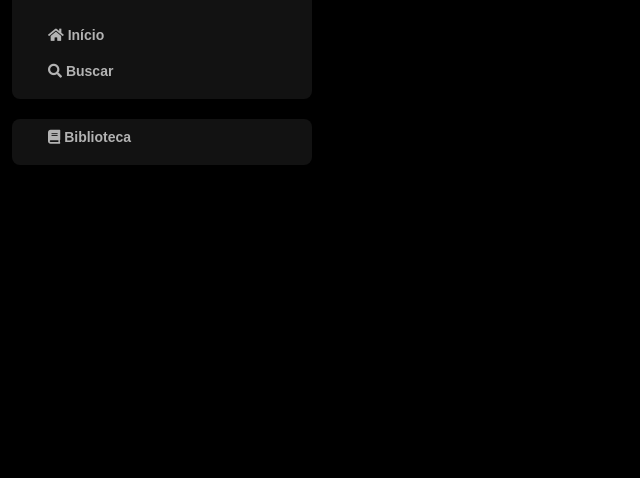
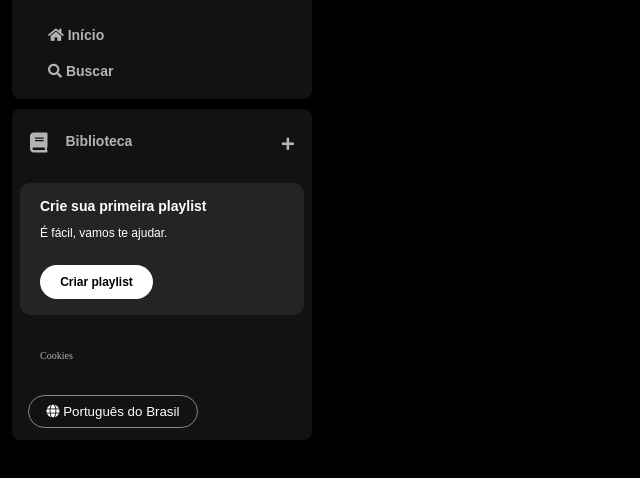
Before and after one commit to Dunstere/ImersaoFrontEnd, a plain HTML site: page index.html in a window 1280 px wide. Shown: the part 74-552 px from the top of the page, without its empty margins (0-640 px from the left). Drawn offline with Linux system fonts and the light colour scheme.

Commit message:
Aula 3 da Imersão Alura Front End

```diff
--- a/index.html
+++ b/index.html
@@ -11,6 +11,7 @@
 </head>
 <body>
     <div class="sidebar">
+
         <nav class="sidebar__navigation">
             <div class="logo">
                 <a href="">
@@ -18,7 +19,6 @@
                 </a>
             </div>
 
-            <div>
             <ul>
                 <li>
                     <a href="">
@@ -33,20 +33,38 @@
                     </a>
                 </li>
             </ul>
-            </div>
         </nav>
 
-        <div>
-            <nav class="sidebar__navigation__biblioteca">
-                <ul>
-                    <li>
-                        <a href="#">
+        <div class="library">
+            <div class="library__content">
+                <button class="library__button">
                     <span class="fa fa-book"></span>
                     <span>Biblioteca</span>
-                        </a>
-                    </li>
-                </ul>
-            </nav>
+                </button>
+                <span class=" fa fa-plus"></span>
+            </div>
+
+            <section class="section-playlist">
+                <div class="section-playlist__content">
+                    <span class="text title">Crie sua primeira playlist</span>
+                    <span class="text subtitle">É fácil, vamos te ajudar.</span>
+                    <button class="section-playlist__button">
+                        <span>Criar playlist</span>
+                    </button>
+                </div>
+            </section>
+
+            <div class="cookies">
+                <a href="#">Cookies</a>
+            </div>
+
+            <div class="languages">
+                <button class="languages__button">
+                    <span class="fa fa-globe"></span>
+                    <span>Português do Brasil</span>
+                </button>
+            </div>
+
         </div>
     </div>
 </body>
--- a/style.css
+++ b/style.css
@@ -19,13 +19,6 @@ h1 {
     background-color: #121212;
     border-radius: 8px;
     padding: 16px 0 0 16px;
-    margin-bottom: 10px;
-}
-
-.sidebar__navigation__biblioteca {
-    background-color: #121212;
-    border-radius: 8px;
-    padding: 0 0 0 16px;
     margin-bottom: 10px;
 }
 
@@ -56,3 +49,125 @@ h1 {
     font-size: 14px;
     font-family: "DM Sans", sans-serif;
 }
+
+.library {
+    background-color: #121212;
+    border-radius: 8px;
+    display: flex;
+    justify-content: space-between;
+    flex-direction: column;
+    padding: 4px 8px;
+    color: #b3b3b3;
+    font-weight: 600;
+    font-size: 14px;
+    margin-top: 10px;
+}
+
+.library .library__content {
+    display: flex;
+    justify-content: space-between;
+}
+
+.library .library__button {
+    display: flex;
+    margin-right: 10px;
+    color: #b3b3b3;
+    background-color: transparent;
+    border: 0px;
+    font-size: 14px;
+    font-weight: 700;
+    font-family: "DM Sans", sans-serif;
+    text-align: center;
+    text-decoration: none;
+    text-transform: none;
+    padding: 20px 10px;
+}
+
+.library .library__button .fa {
+    font-size: 20px;
+    margin-right: 10px;
+    font-weight: 300;
+    padding-right: 8px;
+}
+
+.library .library__content .fa-plus {
+    margin: 24px 10px;
+}
+
+.section-playlist {
+    display: flex;
+    align-items: flex-start;
+    justify-content: space-between;
+    gap: 20px;
+    background-color: #242424;
+    color: #b3b3b3;
+    font-weight: 600;
+    font-size: 14px;
+    margin: 8px 0px;
+    padding: 16px 20px;
+    border-radius: 10px;
+}
+
+.section-playlist .section-playlist__content {
+    display: flex;
+    flex-direction: column;
+}
+
+.section-playlist__content .text {
+    padding-bottom: 14px;
+    color: #fff;
+    font-family: "DM Sans", sans-serif;
+}
+
+.section-playlist__content .title {
+    font-weight: 700;
+}
+
+.section-playlist__content .subtitle {
+    font-weight: 500;
+    font-size: 12px;
+}
+
+.section-playlist__content .section-playlist__button{
+    display: flex;
+    justify-content: center;
+    background-color: #fff;
+    color: #000;
+    border-radius: 20px;
+    font-size: 12px;
+    font-weight: 700;
+    font-family: "DM Sans", sans-serif;
+    text-decoration: none;
+    text-transform: none;
+    padding: 10px;
+    margin-top: 12px;
+    border: 0px;
+    width: 113px;
+}
+
+.sidebar .cookies {
+    margin: 25px 20px;
+}
+
+.sidebar .cookies a {
+    color: #b3b3b3;
+    font-weight: 500;
+    font-size: 10px;
+    text-decoration: none;
+}
+
+.sidebar .cookies a:hover {
+    text-decoration: underline;
+}
+
+.languages .languages__button {
+    align-items: center;
+    background-color: transparent;
+    border: 1px solid #878787;
+    color: white;
+    cursor: pointer;
+    width: 170px;
+    margin: 8px;
+    padding: 8px;
+    border-radius: 20px;
+}
```
Lines whose indentation alone changed are shown as unchanged.
